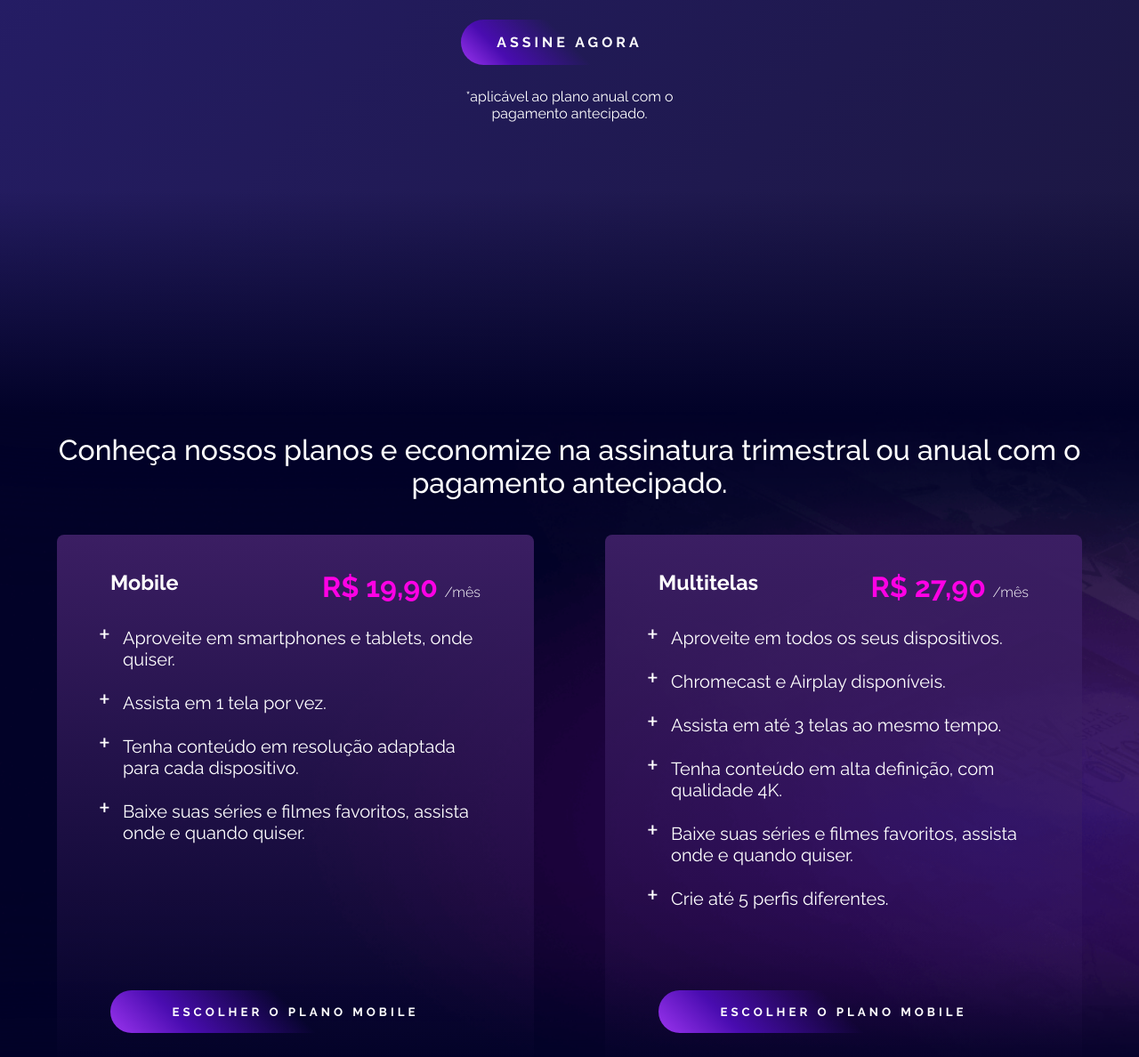
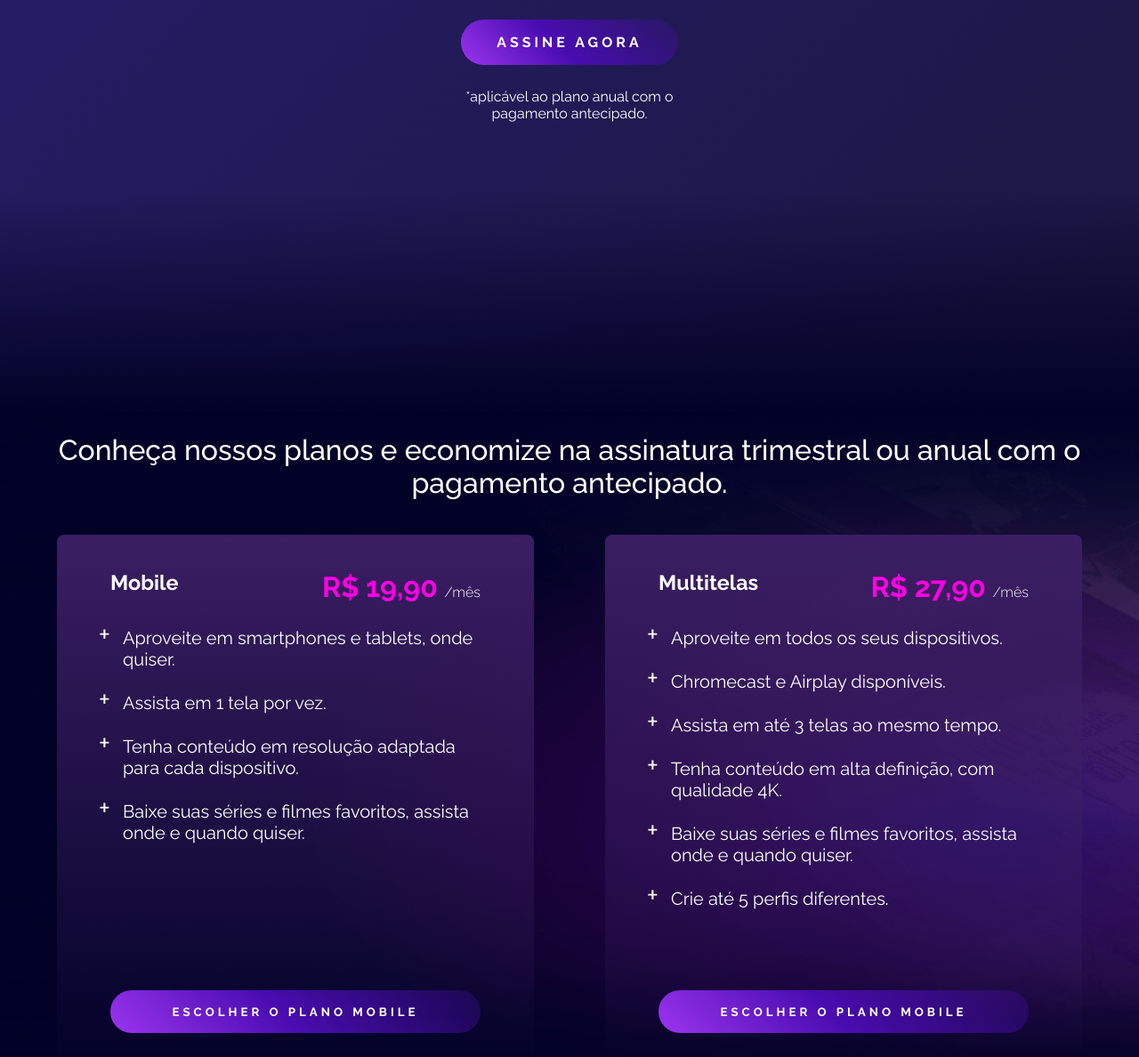
Before and after one commit to kaio-d/hbomax-dio, a plain HTML site: page index.html in a window 1280 px wide. Shown: the part 452-1640 px from the top of the page at 89% size. Drawn offline with Linux system fonts and the light colour scheme.

Commit message:
adicionado novos estilos aos botões

```diff
--- a/index.html
+++ b/index.html
@@ -37,7 +37,7 @@
         <p>Assinaturas a partir de</p>
         <p>R$ 14,15 <span>/mês</span></p>
       </div>
-      <a class="header-button" href="#">ASSINE AGORA</a>
+      <a class="button button-gradient" href="#">ASSINE AGORA</a>
       <p class="header-obs">
         *aplicável ao plano anual com o pagamento antecipado.
       </p>
@@ -71,7 +71,7 @@
                   </li>
                 </ul>
               </div>
-              <button>Escolher o plano Mobile</button>
+              <button class="button button-gradient">Escolher o plano Mobile</button>
             </div>
             <div class="card">
               <div>
@@ -97,7 +97,7 @@
                   <li class="itens-plano">Crie até 5 perfis diferentes.</li>
                 </ul>
               </div>
-              <button>Escolher o plano Mobile</button>
+              <button class="button button-gradient">Escolher o plano Mobile</button>
             </div>
           </div>
         </div>
--- a/src/css/style.css
+++ b/src/css/style.css
@@ -36,20 +36,27 @@ body {
   color: var(--text-color);
 }
 
-button {
+.button {
+  padding: 16px 40px;
+  background-color: var(--tertiary-color);
+  border-radius: 500px;
+  font-weight: 700;
+  color: var(--text-color);
   text-transform: uppercase;
-  padding: 16px 40px;
-  background: var(--btn-bg-color-gradient);
+  text-decoration: none;
+  letter-spacing: 4px;
   border: none;
-  border-radius: 500px;
-  letter-spacing: 4px;
   cursor: pointer;
-  color: var(--text-color);
-  font-weight: 700;
-  transition: background 1s, outline 1s;
 }
 
-button:hover {
+.button-gradient {
+  background: var(--btn-bg-color-gradient);
+  outline: 3px solid transparent;
+  transition: background 1s, outline 1s, transform 1s;
+  background-size: 250%;
+}
+
+.button:hover {
   background: transparent;
   background-position: 100%;
   outline: 2px solid var(--secondary-color);
@@ -128,7 +135,6 @@ button:hover {
   text-transform: uppercase;
   text-align: center;
   font-size: 3rem;
-  color: var(--text-color);
   margin-top: 2%;
   margin-bottom: 2%;
 }
@@ -149,7 +155,6 @@ button:hover {
 .ofertas {
   margin-top: 2%;
   margin-bottom: 2%;
-  color: var(--text-color);
 }
 
 .ofertas p:nth-child(2) {
@@ -163,22 +168,6 @@ button:hover {
   font-weight: 300;
 }
 
-.header-button {
-  color: var(--text-color);
-  font-weight: 700;
-  padding: 16px 40px;
-  background: var(--btn-bg-color-gradient);
-  border-radius: 500px;
-  letter-spacing: 4px;
-  transition: background 1s, outline 1s, transform 1s;
-}
-
-.header-button:hover {
-  background: transparent;
-  background-position: 100%;
-  outline: 2px solid var(--secondary-color);
-  transform: scale(1.05);
-}
 
 .header-obs {
   color: var(--text-color);
@@ -189,7 +178,7 @@ button:hover {
 
 .planos {
   background: url("../images/background-movies-series.png") no-repeat;
-  background-color: #020228;
+  background-color: var(--primary-color);
   background-size: cover;
   position: relative;
 }
```
